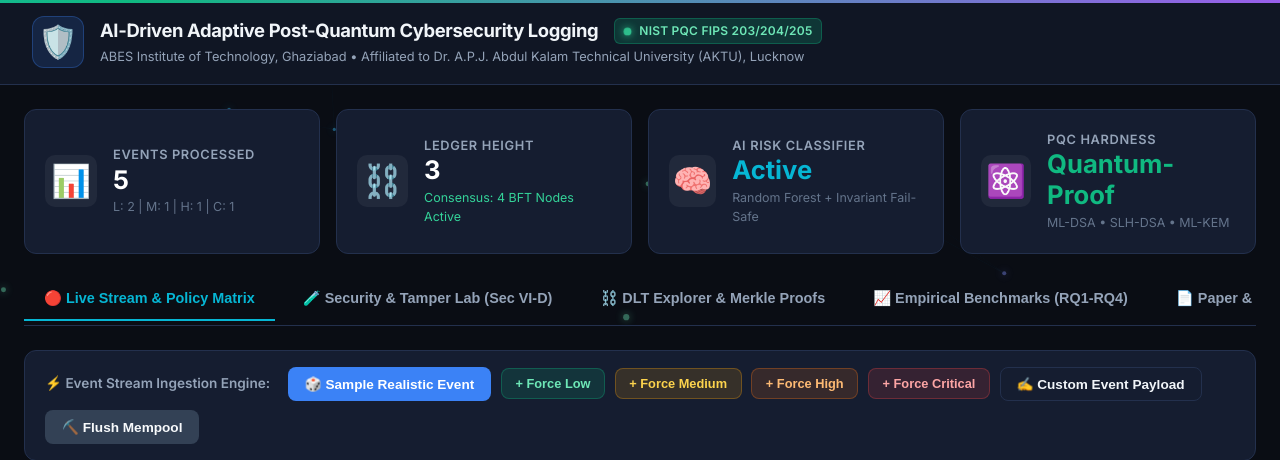
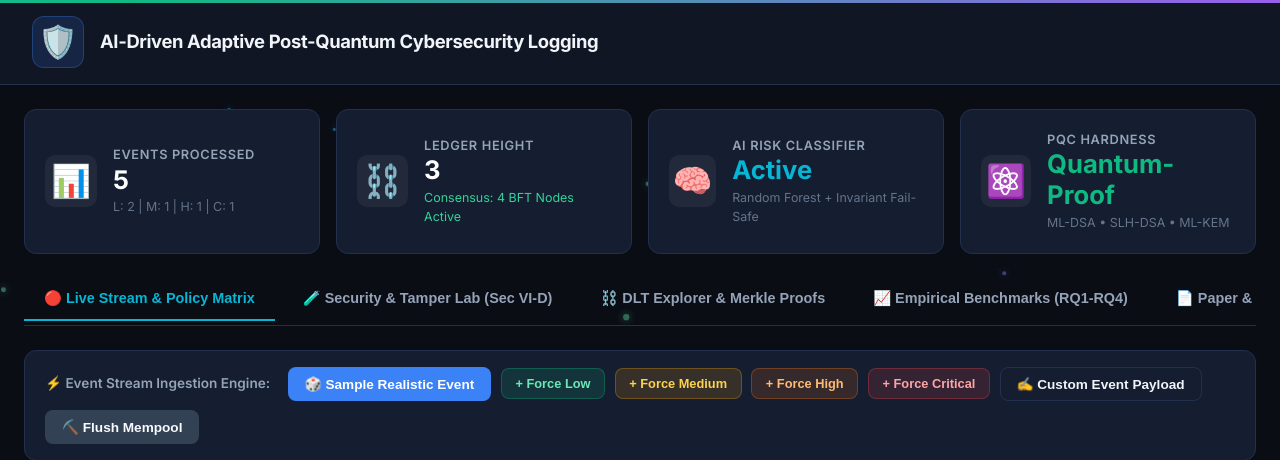
Before and after one commit to nareshsirohi/AI-Driven-Adaptive-Post-Quantum-Cybersecurity-Logging, a FastAPI app: page / in a window 1280 px wide. Shown: the top 460 px of the page. Run offline with FastAPI, Linux system fonts and the light colour scheme.

Commit message:
Update index.html

```diff
--- a/web/templates/index.html
+++ b/web/templates/index.html
@@ -25,7 +25,7 @@
       </div>
       <div class="boot-brand">
         <h2>AI-DRIVEN ADAPTIVE POST-QUANTUM LOGGING</h2>
-        <p class="boot-sub">ABESIT / AKTU &bull; POST-QUANTUM CRYPTOGRAPHIC SOC NODE</p>
+
       </div>
       <div class="boot-bar-box">
         <div class="boot-bar-fill"></div>
@@ -46,11 +46,7 @@
       <div class="brand-text">
         <div class="title-row">
           <h1>AI-Driven Adaptive Post-Quantum Cybersecurity Logging</h1>
-          <span class="badge badge-quantum live-badge"><span class="live-dot"></span> NIST PQC FIPS 203/204/205</span>
-        </div>
-        <p class="institution-subtext">
-          ABES Institute of Technology, Ghaziabad &bull; Affiliated to Dr. A.P.J. Abdul Kalam Technical University (AKTU), Lucknow
-        </p>
+
       </div>
     </div>
   </header>
```
